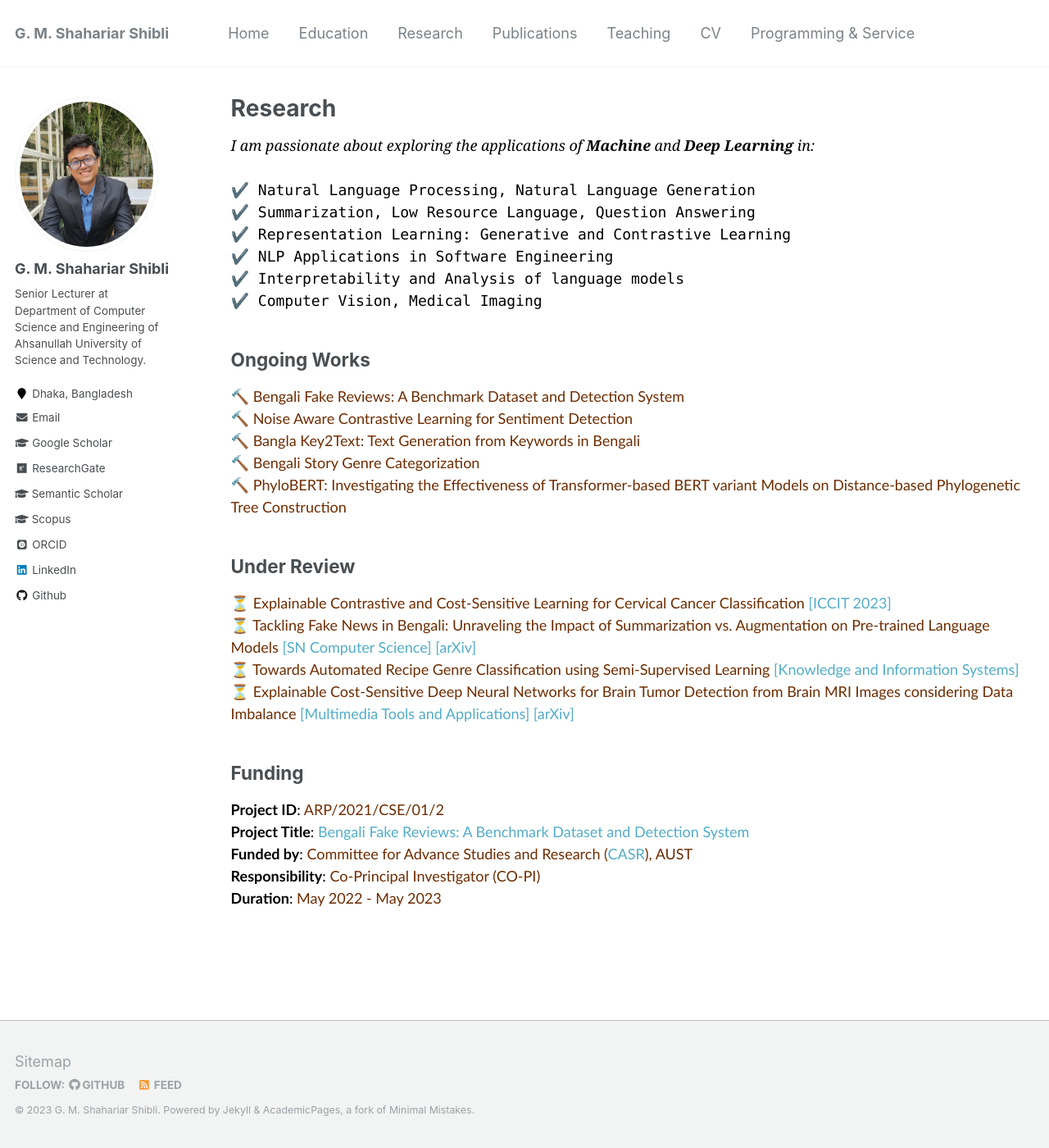
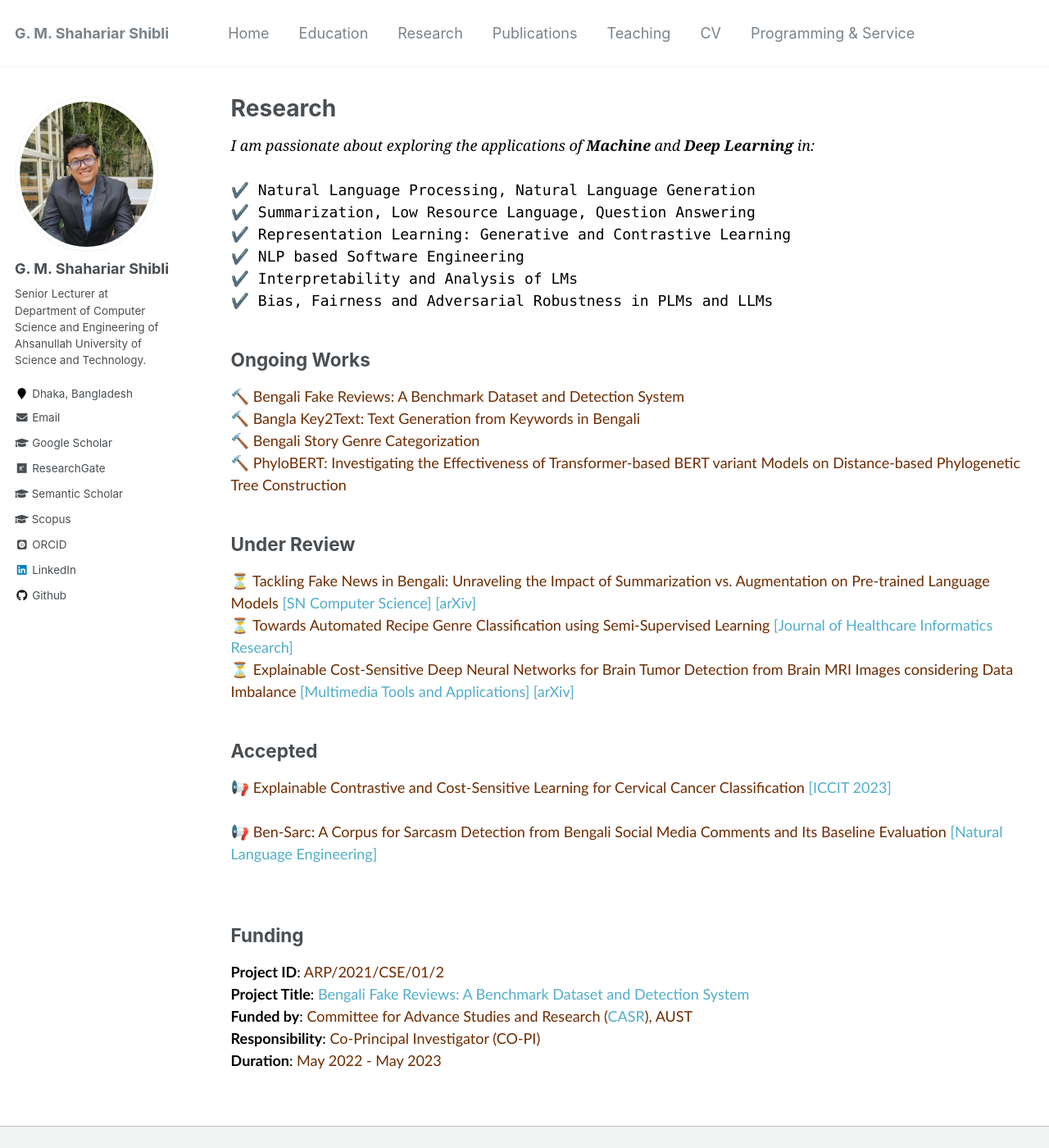
Before and after one commit to shahariar-shibli/shahariar-shibli.github.io, a Jekyll site: the page built from _pages/research.md, in a window 1280 px wide and 1400 px high. Shown: the whole window at 82% size. Built offline with Jekyll 4.4.1, drawn with Linux system fonts in a browser that asks for light colours; some web fonts are replaced.

Commit message:
Update research.md

```diff
--- a/_pages/research.md
+++ b/_pages/research.md
@@ -9,9 +9,9 @@ author_profile: true
 <code>✔️ Natural Language Processing, Natural Language Generation</code> <br/>
 <code>✔️ Summarization, Low Resource Language, Question Answering</code> <br/>
 <code>✔️ Representation Learning: Generative and Contrastive Learning</code> <br/>
-<code>✔️ NLP Applications in Software Engineering</code> <br/>
-<code>✔️ Interpretability and Analysis of language models</code> <br/>
-<code>✔️ Computer Vision, Medical Imaging</code>
+<code>✔️ NLP based Software Engineering</code> <br/>
+<code>✔️ Interpretability and Analysis of LMs</code> <br/>
+<code>✔️ Bias, Fairness and Adversarial Robustness in PLMs and LLMs</code>
 </span>
 <br/>
 
@@ -19,7 +19,6 @@ author_profile: true
 ## Ongoing Works
 <span style="font-family:Trebuchet MS;">
 🔨 <span style="color:#6E2C00">Bengali Fake Reviews: A Benchmark Dataset and Detection System</span><br/>
-🔨 <span style="color:#6E2C00">Noise Aware Contrastive Learning for Sentiment Detection</span><br/>
 🔨 <span style="color:#6E2C00">Bangla Key2Text: Text Generation from Keywords in Bengali</span><br/>
 🔨 <span style="color:#6E2C00">Bengali Story Genre Categorization</span><br/>
 🔨 <span style="color:#6E2C00">PhyloBERT: Investigating the Effectiveness of Transformer-based BERT variant Models on Distance-based Phylogenetic Tree Construction</span>
@@ -36,21 +35,19 @@ author_profile: true
 <span style="font-family:Trebuchet MS;">
 <!--
 ⏳ <span style="color:#6E2C00">Bengali Fake Reviews: A Benchmark Dataset and Detection System</span> [[Engineering Applications of Artificial Intelligence]](https://www.sciencedirect.com/journal/engineering-applications-of-artificial-intelligence) [[arXiv]](https://arxiv.org/pdf/2308.01987.pdf)<br/>
-⏳ <span style="color:#6E2C00">Noise Aware Contrastive Learning for Sentiment Detection</span> [[ICSE 2024]](https://conf.researchr.org/home/icse-2024)<br/>
 ⏳ <span style="color:#6E2C00">Bangla Key2Text: Text Generation from Keywords in Bengali</span> [[EMNLP 2023]](https://2023.emnlp.org/)<br/>
 -->
-⏳ <span style="color:#6E2C00">Explainable Contrastive and Cost-Sensitive Learning for Cervical Cancer Classification</span> [[ICCIT 2023]](https://iccit.org.bd/2023/)<br/>
 ⏳ <span style="color:#6E2C00">Tackling Fake News in Bengali: Unraveling the Impact of Summarization vs. Augmentation on Pre-trained Language Models</span> [[SN Computer Science]](https://www.springer.com/journal/42979/) [[arXiv]](https://arxiv.org/pdf/2307.06979.pdf)<br/>
-⏳ <span style="color:#6E2C00">Towards Automated Recipe Genre Classification using Semi-Supervised Learning</span> [[Knowledge and Information Systems]](https://www.springer.com/journal/10115)<br/>
+⏳ <span style="color:#6E2C00">Towards Automated Recipe Genre Classification using Semi-Supervised Learning</span> [[Journal of Healthcare Informatics Research]](https://link.springer.com/journal/41666)<br/>
 ⏳ <span style="color:#6E2C00">Explainable Cost-Sensitive Deep Neural Networks for Brain Tumor Detection from Brain MRI Images considering Data Imbalance</span> [[Multimedia Tools and Applications]](https://www.springer.com/journal/11042) [[arXiv]](https://arxiv.org/pdf/2308.00608.pdf)
 </span>
 
-<!--
 ## Accepted
 <span style="font-family:Trebuchet MS;">
-📢 <span style="color:#6E2C00">Contrastive Learning for API Aspect Analysis</span> [[ASE 2023]](https://conf.researchr.org/track/ase-2023/ase-2023-papers) [[arXiv]](https://arxiv.org/pdf/2307.16878.pdf)<br/>
+📢 <span style="color:#6E2C00">Explainable Contrastive and Cost-Sensitive Learning for Cervical Cancer Classification</span> [[ICCIT 2023]](https://iccit.org.bd/2023/)<br/><br/>
+📢 <span style="color:#6E2C00">Ben-Sarc: A Corpus for Sarcasm Detection from Bengali Social Media Comments and Its Baseline Evaluation</span> [[Natural Language Engineering]](https://www.cambridge.org/core/journals/natural-language-engineering)<br/><br/>
 </span>
--->
+
 
 ## Funding
 <span style="font-family:Trebuchet MS; color:black;">
```
